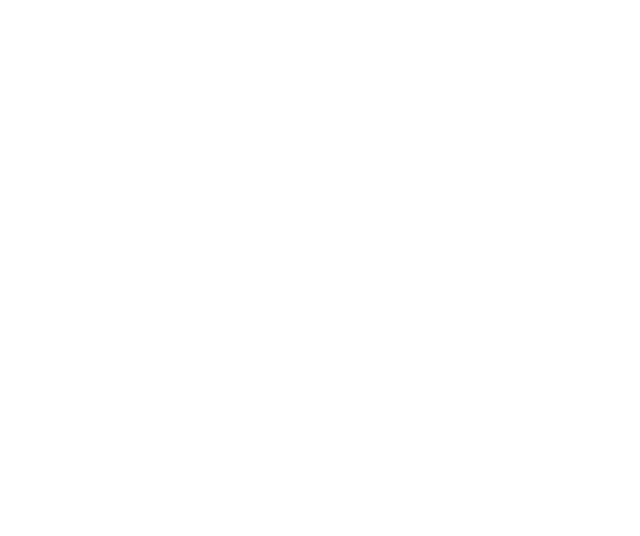
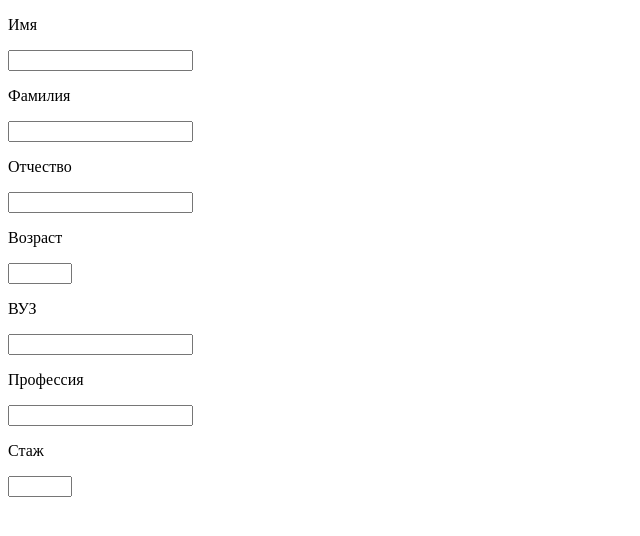
Before and after one commit to Konstokar/Hakaton_2023_dashboard, a React (Create React App) app in the folder atshacaton/frontend/: page /profile in a window 1280 px wide. Before the commit this address had no page. Shown: the top 536 px of the page, without its empty margins (0-640 px from the left). Built offline with nearby package versions, Linux system fonts and the light colour scheme.

Commit message:
Добавление кандидата/старт

```diff
--- a/atshacaton/frontend/src/App.js
+++ b/atshacaton/frontend/src/App.js
@@ -8,6 +8,8 @@
 import Menulayout from './containers/Menulayout'
 import Registration from './containers/Registration'
 import Login from './containers/Login'
+import Debug from './containers/Debug'
+import Profile from './containers/Profile'
 
 import Search from './containers/Search'
 import { useState } from 'react';
@@ -22,10 +24,11 @@
         <Route path="app/" element={<Menulayout />}>
           <Route path="search" element={<Search />}/>
           <Route path="favorites" element={<Favorites />}/>
-          <Route path="rating" elements={<Rating />}/>
-
+          <Route path="rating" element={<Rating />}/>
 
         </Route>
+        <Route path="debug" element={<Debug />}/>
+        <Route path="profile" element={<Profile />}/>
       </Route>
     </Routes>
     </BrowserRouter>
--- /dev/null
+++ b/atshacaton/frontend/src/containers/Debug.js
@@ -0,0 +1,8 @@
+export default function Debug()
+{
+    return <div>
+        <input type = 'text' id = 'req'/>
+        <button onClick={async ()=>{document.getElementById('result').textContent = await (await fetch('http://localhost:3000/'+ document.getElementById('req').value)).text()}}>отправить</button>
+        <p id="result"></p>
+    </div>
+}
--- /dev/null
+++ b/atshacaton/frontend/src/containers/Features.js
@@ -0,0 +1,5 @@
+export default function Features()
+{
+    return <>
+    </>
+}
--- /dev/null
+++ b/atshacaton/frontend/src/containers/Profile.js
@@ -0,0 +1,20 @@
+export default function Profile()
+{
+    return <>
+        <form method="PUT" action="#">
+            <p>Имя</p><input type = 'text' />
+            <p>Фамилия</p><input type = 'text' />
+            <p>Отчество</p><input type = 'text' />
+            <p>Возраст</p><input type = 'number' min = '18' max = '100'/>
+            <p>ВУЗ</p><input list="vuz" />
+            <datalist id = 'vuz'>
+
+            </datalist>
+            <p>Профессия</p><input list="prof" />
+            <datalist id = 'prof'>
+
+            </datalist>
+            <p>Стаж</p><input type = 'number' min = '0' max = '100'/>
+        </form>
+    </>
+}
```
